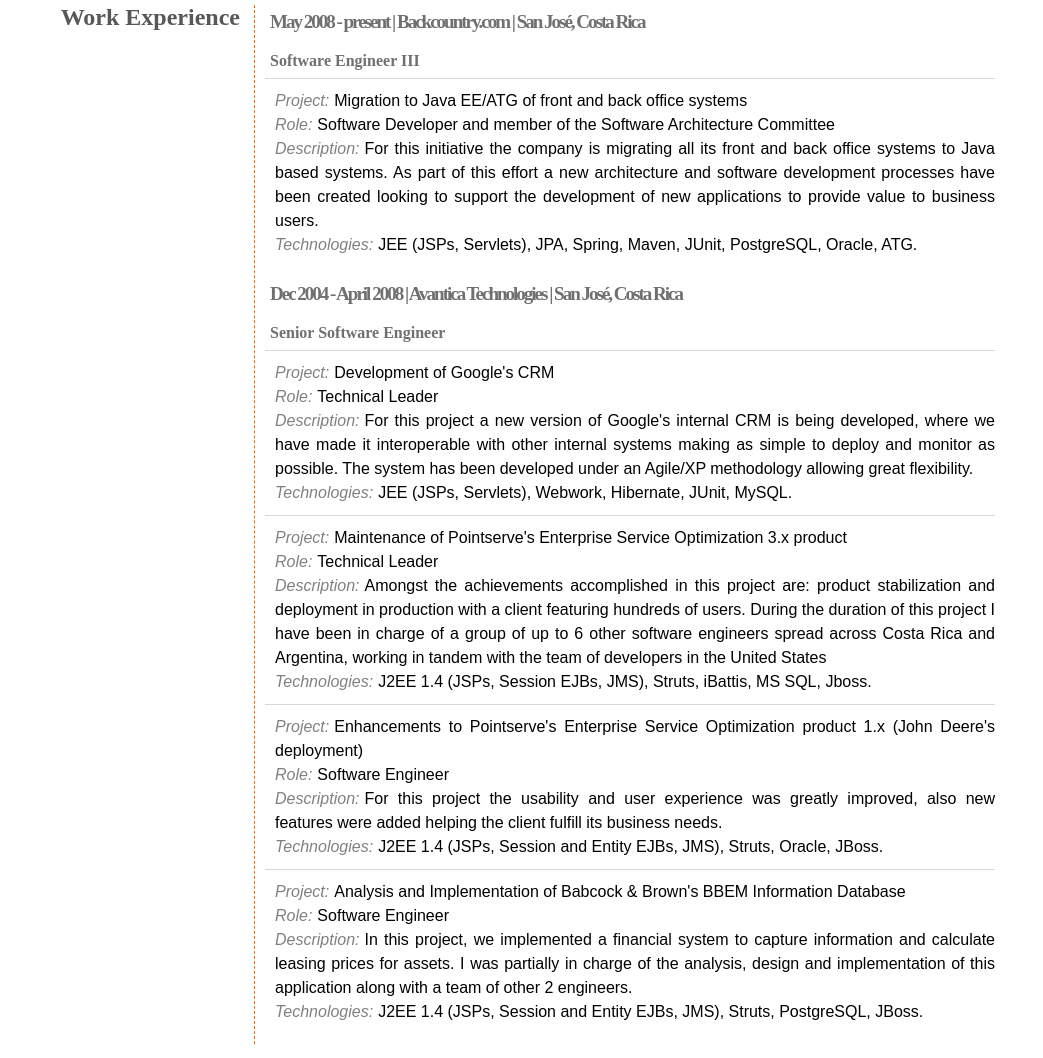
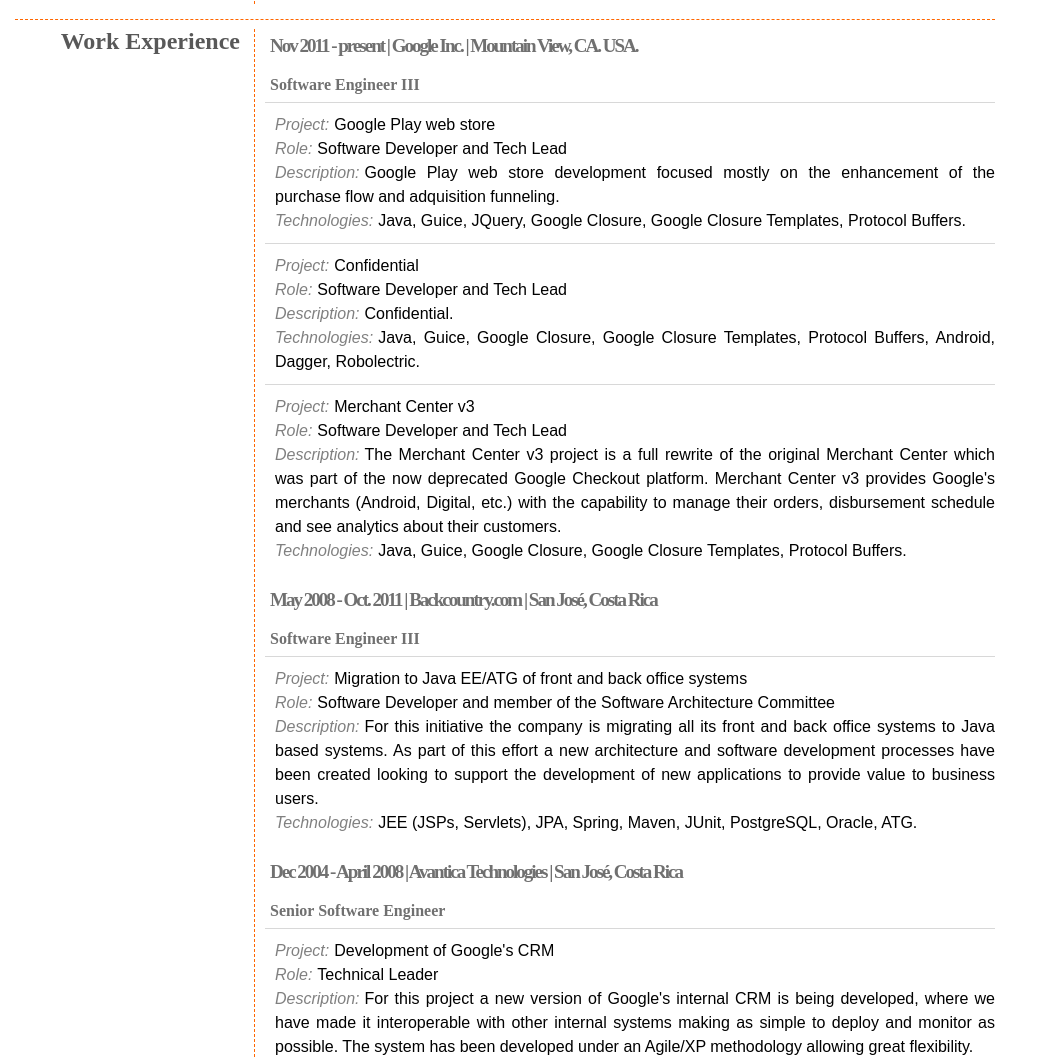
Before and after one commit to CarlosZ/carlosz.github.com, a plain HTML site: page index.html in a window 1280 px wide. Shown: the part 946-2004 px from the top of the page, without its empty margins (0-1043 px from the left). Drawn offline with Linux system fonts and the light colour scheme.

Commit message:
Updated resume with latest positions.

```diff
--- a/index.html
+++ b/index.html
@@ -152,15 +152,15 @@ table {
         <span class="label">Email:</span><span id="email"></span><br/>
         <span class="label">Website:</span><a target="_blank" href="http://carloszs.com">http://carloszs.com</a><br/>
         <span class="label">LinkedIn:</span><a target="_blank" href="http://www.linkedin.com/in/czuniga">http://www.linkedin.com/in/czuniga</a><br/>
-        <span class="label">Mobile:</span>+011.506.8344.4643<br/>
-        <span class="label">Address:</span>San Juan de La Uni&oacute;n, Cartago, Costa Rica.
+        <span class="label">Mobile:</span>+1 (650) 800-1096<br/>
+        <span class="label">Address:</span>Sunnyvale, CA. USA.
       </div>
     </div>
     <div class="clearb"></div>
     <div class="section">
       <h2>Objective</h2>
       <div class="content">
-        To build and architect web applications that provide great value to the users, achieving maximum realiability,
+        To build and architect web and mobile applications that provide great value to the users, achieving maximum realiability,
         extensibility and maintainability through the use of modern software development techniques such as test driven
         development, pair programming, agressive refactoring and overall great attention to detail.
       </div>
@@ -173,6 +173,7 @@ table {
           <li>Ability to improve and evolve processes and practices for Software Engineering.</li>
           <li>Mentoring skills to help other team members reach their potential.</li>
           <li>Extensive experience building web applications.</li>
+          <li>Experience buiding mobile applications targeted to the Android platform.</li>
           <li>Fast understanding of complex systems built using disparate technologies.</li>
           <li>Self-motivated and entreprenurial.</li>
         </ul>
@@ -202,7 +203,29 @@ table {
       <h2>Work Experience</h2>
       <div class="content">
         <div class="company">
-          <h3>May 2008 - present | Backcountry.com | San Jos&eacute;, Costa Rica</h3>
+          <h3>Nov 2011 - present | Google Inc. | Mountain View, CA. USA.</h3>
+          <h4>Software Engineer III</h4>
+          <p class="project">
+            <span class="label">Project:</span><span>Google Play web store</span><br/>
+            <span class="label">Role:</span><span>Software Developer and Tech Lead</span><br/>
+            <span class="label">Description:</span><span>Google Play web store development focused mostly on the enhancement of the purchase flow and adquisition funneling.</span><br/>
+            <span class="label">Technologies:</span><span>Java, Guice, JQuery, Google Closure, Google Closure Templates, Protocol Buffers.</span><br/>
+          </p>
+          <p class="project">
+            <span class="label">Project:</span><span>Confidential</span><br/>
+            <span class="label">Role:</span><span>Software Developer and Tech Lead</span><br/>
+            <span class="label">Description:</span><span>Confidential.</span><br/>
+            <span class="label">Technologies:</span><span>Java, Guice, Google Closure, Google Closure Templates, Protocol Buffers, Android, Dagger, Robolectric.</span><br/>
+          </p>
+          <p class="project">
+            <span class="label">Project:</span><span>Merchant Center v3</span><br/>
+            <span class="label">Role:</span><span>Software Developer and Tech Lead</span><br/>
+            <span class="label">Description:</span><span>The Merchant Center v3 project is a full rewrite of the original Merchant Center which was part of the now deprecated Google Checkout platform. Merchant Center v3 provides Google's merchants (Android, Digital, etc.) with the capability to manage their orders, disbursement schedule and see analytics about their customers.</span><br/>
+            <span class="label">Technologies:</span><span>Java, Guice, Google Closure, Google Closure Templates, Protocol Buffers.</span><br/>
+          </p>
+        </div>
+        <div class="company">
+          <h3>May 2008 - Oct. 2011 | Backcountry.com | San Jos&eacute;, Costa Rica</h3>
           <h4>Software Engineer III</h4>
           <p class="project">
             <span class="label">Project:</span><span>Migration to Java EE/ATG of front and back office systems</span><br/>
```
